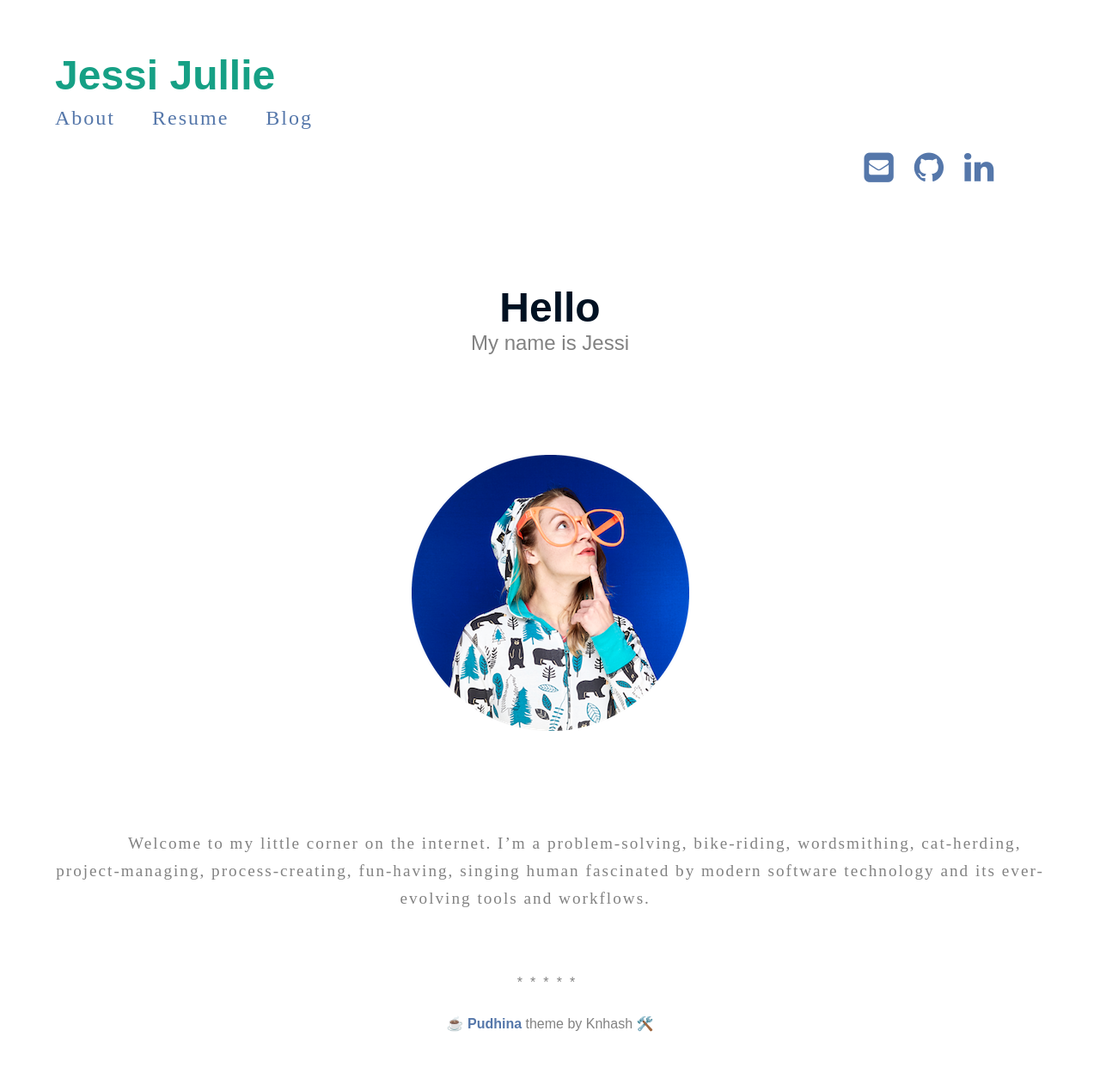
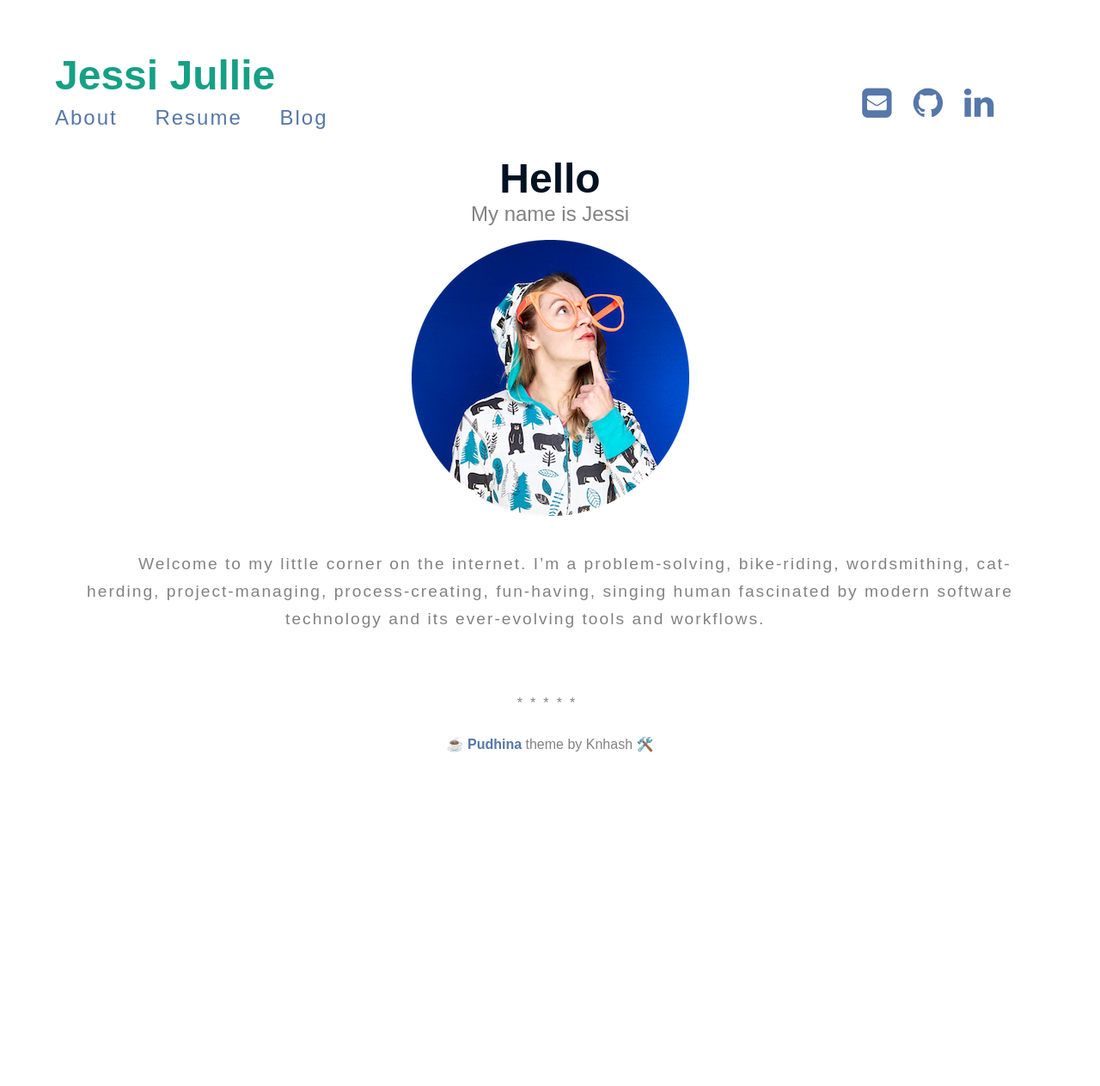
Before and after one commit to JessiJullie/JessiSite, a Jekyll site: the page built from index.md, in a window 1280 px wide. Shown: the whole page at 86% size. Built offline with Jekyll 4.4.1, drawn with Linux system fonts in a browser that asks for light colours; after the commit the page ends 938 px from its top, so only the background shows below that.

Commit message:
New fonts

```diff
--- a/assets/css/main.css
+++ b/assets/css/main.css
@@ -1,7 +1,7 @@
 @charset "UTF-8";
 /* =Base *//*************************************************************/
   body {
-    font-family: 'Montserrat', sans-serif;
+    font-family: 'Arial', 'Helvectica', sans-serif;
     font-size: 100%;
     color: #012;
     background-color: #FFF;}
@@ -12,12 +12,9 @@
     text-decoration: none; }
 
   p, ul, ol, dl {
-    font-family: 'Libre Baskerville', serif;
     font-size: 100%;
     line-height: 32px;
     letter-spacing: 2px;
-    margin-top: 10%;
-    margin-bottom: 10%;
     margin-left: 5%;
     margin-right: 5%;}
 
```
